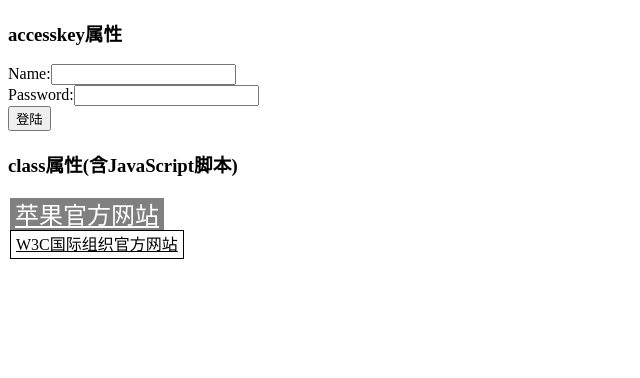
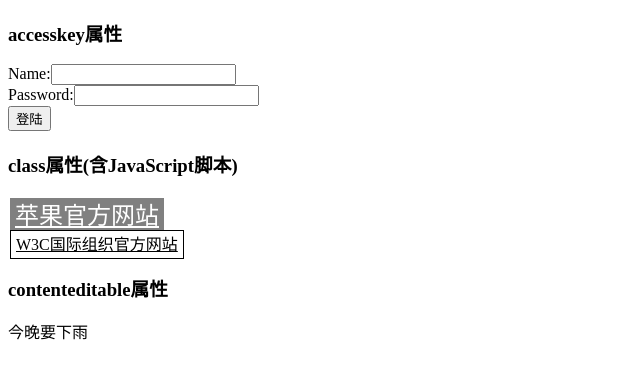
Before and after one commit to firetale/html, a plain HTML site: page demo.html in a window 1280 px wide. Shown: the whole page, without its empty margins (0-640 px from the left). Drawn offline with Linux system fonts and the light colour scheme.

Commit message:
HTML全局属性

```diff
--- a/demo.html
+++ b/demo.html
@@ -33,5 +33,7 @@
 			}
 		</script>
 	</p>
+	<p><h3>contenteditable属性</h3></p><!--contenteditable属性是让用户能够修改页面上的内容，常用在网页搜索栏的默认显示中，且修改的内容为只读模式，网页刷新后会恢复默认文字-->
+	<p contenteditable="true">今晚要下雨</p>
 </body>
 </html>
```
